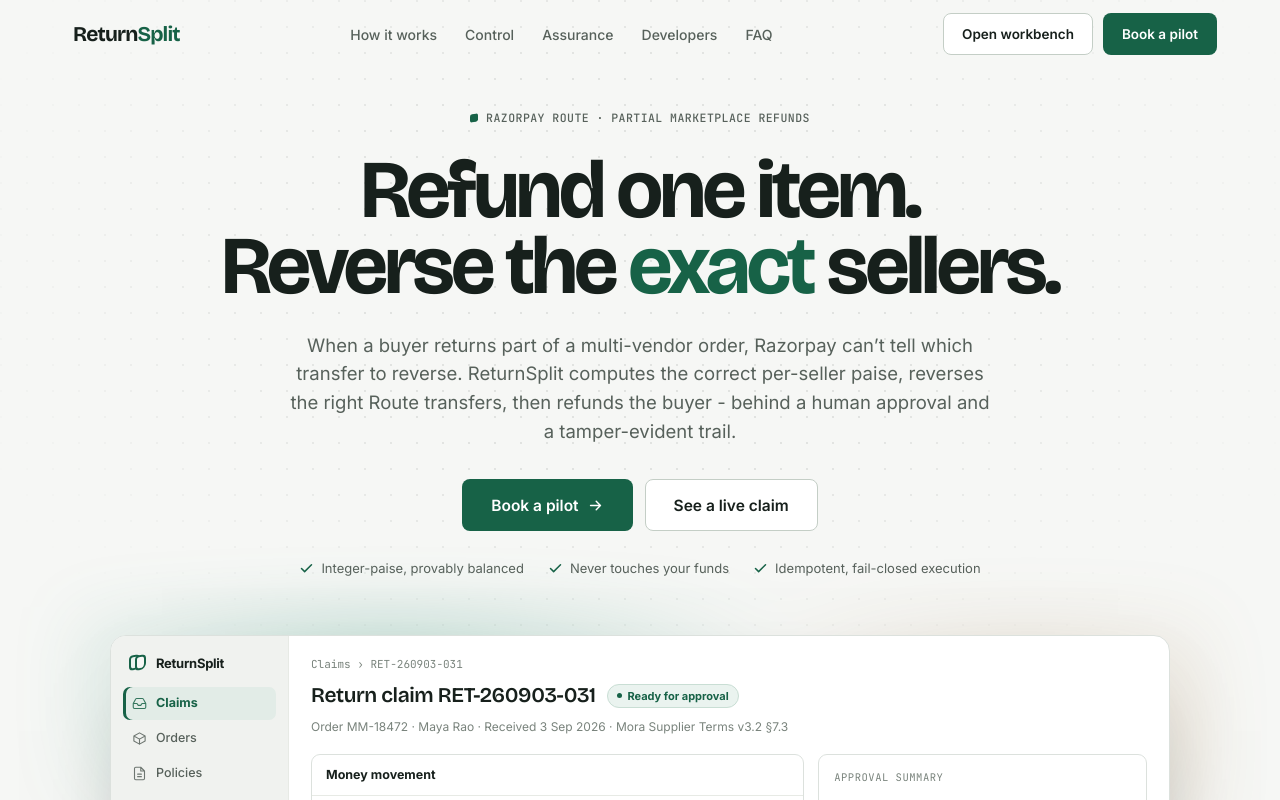
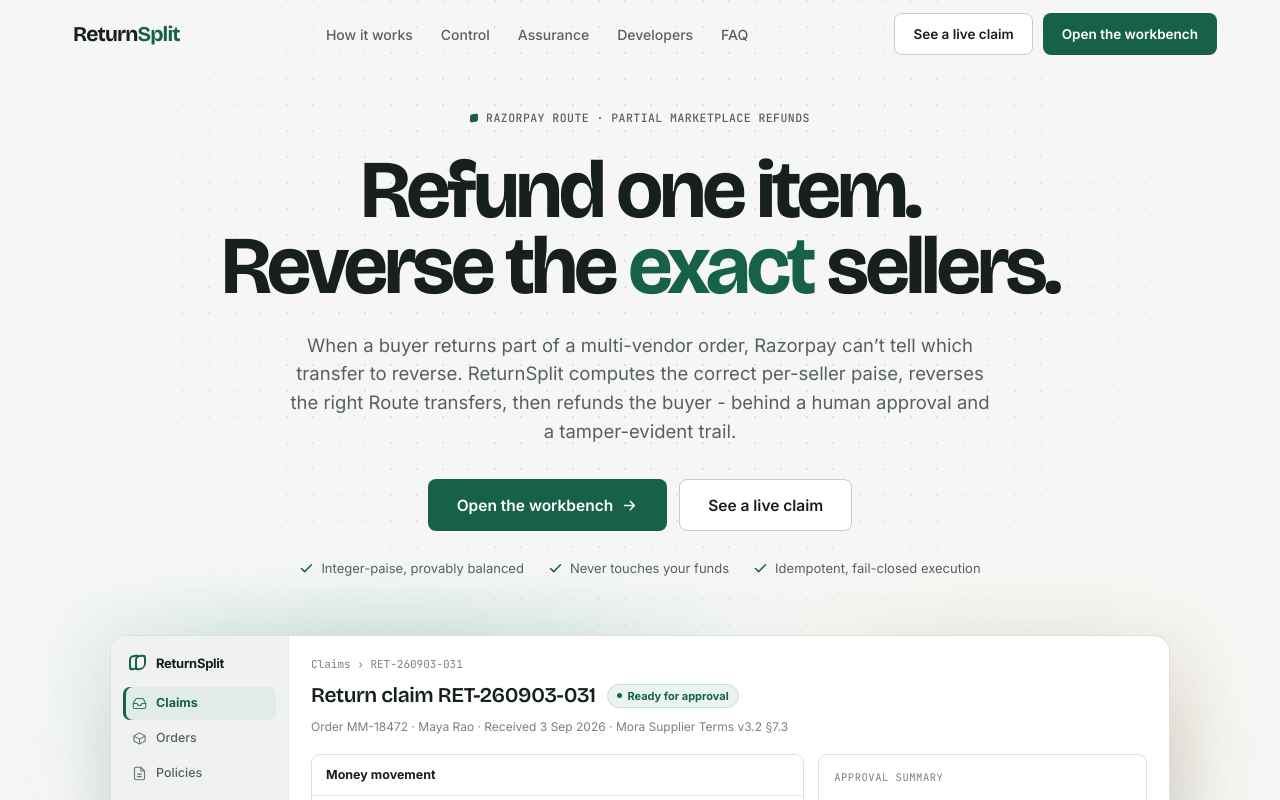
Before and after one commit to codebanditssss/ReturnSplit-Razorpay-Buildathon, a Next.js app: page / in a window 1280 px wide. Shown: the top 800 px of the page. Built offline with nearby package versions, Linux system fonts and the light colour scheme.

Commit message:
landing: anchor all CTAs to real shippable actions (workbench + live claim)

```diff
--- a/src/components/landing/landing.tsx
+++ b/src/components/landing/landing.tsx
@@ -226,7 +226,7 @@ const FAQS: { q: string; a: string }[] = [
   { q: "What if a seller already withdrew their payout?", a: "That is the shortfall case (see claim RET-260903-038: only ₹49.15 was reversible). ReturnSplit reverses what exists, opens an exception case, and carries the residual - it never silently absorbs a loss or blindly retries." },
   { q: "Is the money math actually safe?", a: "Every rupee is computed in integer paise with largest-remainder rounding - no floats. Across a 64-record synthetic control set the engine passed 64/64 fixture assertions with 0 rounding drift, ₹0 mis-attributed to the wrong seller, and 0 unsafe automations. If a plan doesn't balance to the paise, it doesn't run." },
   { q: "What about audit and compliance?", a: "Every decision is written to a hash-chained, append-only trail - the kind of 8-year, non-disableable, India-resident record MCA Rule 3(1) expects. Each executed plan reconciles back against Razorpay as the source of truth." },
-  { q: "Can I try it on my own returns?", a: "Yes. Bring one Route-based marketplace and we'll run a free refund-leakage audit on your historical data, then show you exactly where paise are being lost today." },
+  { q: "Can I try it on my own returns?", a: "Open the workbench and walk a real partial-refund claim end to end - the per-seller split, the reversals, the approval step, and the reconciled trail. Every figure is deterministic, so you can replay the same claim and get the same paise." },
 ];
 
 function FaqItem({ q, a, open, onClick }: { q: string; a: string; open: boolean; onClick: () => void }) {
@@ -286,8 +286,8 @@ export function Landing() {
             <a href="#faq">FAQ</a>
           </div>
           <div className="lp-nav-cta">
-            <a className="lp-btn lp-btn-ghost" href="/claims">Open workbench</a>
-            <a className="lp-btn lp-btn-primary" href="#cta">Book a pilot</a>
+            <a className="lp-btn lp-btn-ghost" href="/claims/RET-260903-031">See a live claim</a>
+            <a className="lp-btn lp-btn-primary" href="/claims">Open the workbench</a>
           </div>
         </div>
       </nav>
@@ -307,7 +307,7 @@ export function Landing() {
             buyer - behind a human approval and a tamper-evident trail.
           </p>
           <div className="lp-hero-actions">
-            <a className="lp-btn lp-btn-primary lp-btn-lg" href="#cta">Book a pilot {I.arrow}</a>
+            <a className="lp-btn lp-btn-primary lp-btn-lg" href="/claims">Open the workbench {I.arrow}</a>
             <a className="lp-btn lp-btn-ghost lp-btn-lg" href="/claims">See a live claim</a>
           </div>
           <div className="lp-hero-trust">
@@ -542,12 +542,12 @@ export function Landing() {
           <Reveal>
             <div className="lp-cta-card">
               <div className="lp-dots" />
-              <h2>Stop guessing which transfer to reverse.</h2>
-              <p>Bring one Route-based marketplace. We&rsquo;ll run a free refund-leakage audit on your historical data
-                and show you the paise you&rsquo;re losing.</p>
+              <h2>See exactly which transfer to reverse.</h2>
+              <p>Open the workbench and walk a real partial-refund claim end to end - the per-seller split, the
+                right reversals, human approval, and the reconciled trail.</p>
               <div className="lp-cta-actions">
-                <a className="lp-btn lp-btn-primary lp-btn-lg" href="mailto:hello@returnsplit.dev?subject=ReturnSplit%20pilot">Book a pilot {I.arrow}</a>
-                <a className="lp-btn lp-btn-ghost lp-btn-lg" href="/claims">Open the workbench</a>
+                <a className="lp-btn lp-btn-primary lp-btn-lg" href="/claims">Open the workbench {I.arrow}</a>
+                <a className="lp-btn lp-btn-ghost lp-btn-lg" href="/claims/RET-260903-031">See a live claim</a>
               </div>
             </div>
           </Reveal>
@@ -577,8 +577,8 @@ export function Landing() {
             </div>
             <div className="lp-footer-col">
               <h5>Company</h5>
-              <a href="#cta">Book a pilot</a>
-              <a href="mailto:hello@returnsplit.dev">Contact</a>
+              <a href="/claims">Open workbench</a>
+              <a href="mailto:hello@returnsplit.dev">Get in touch</a>
               <a href="#faq">FAQ</a>
             </div>
           </div>
```
